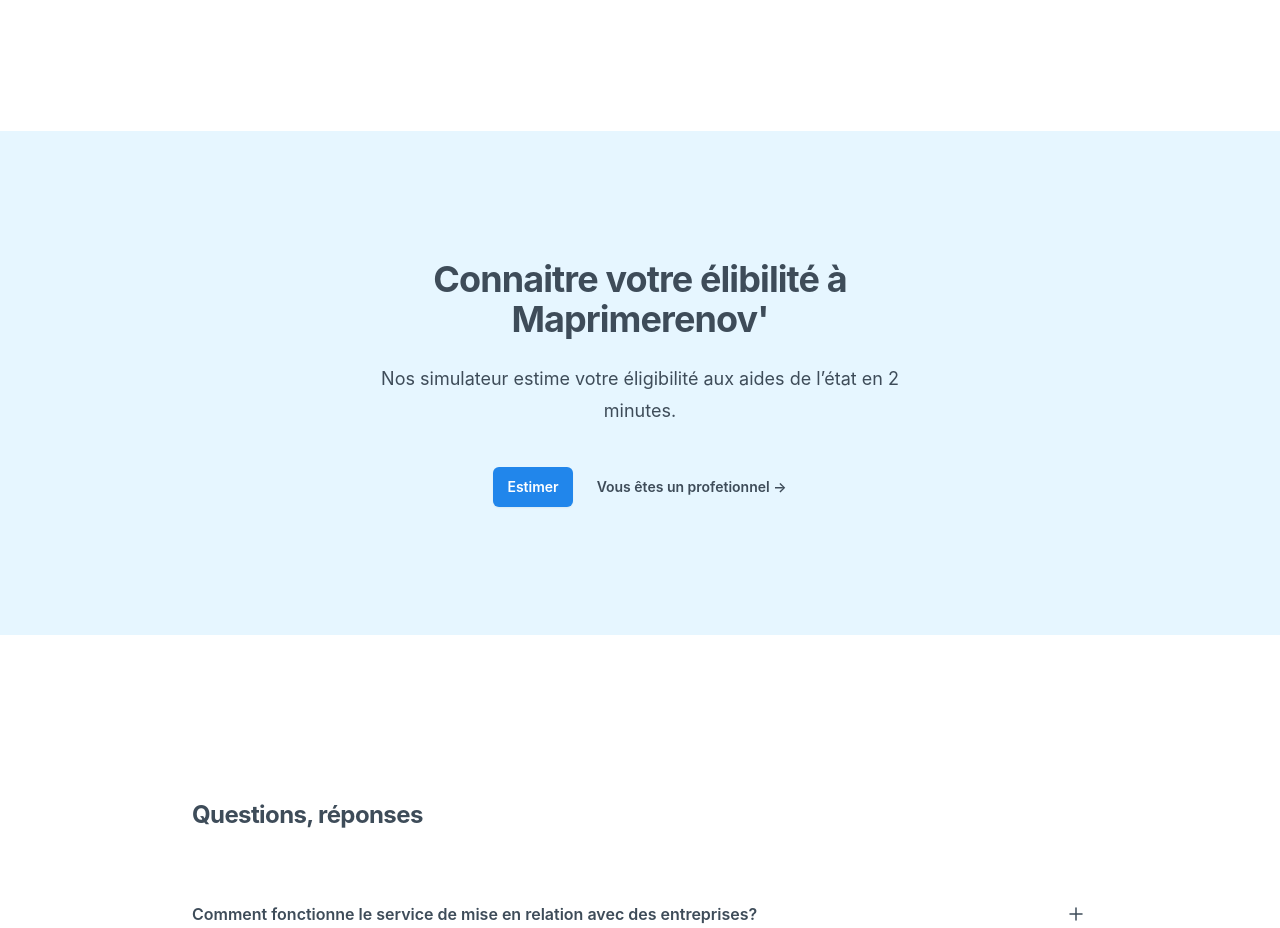
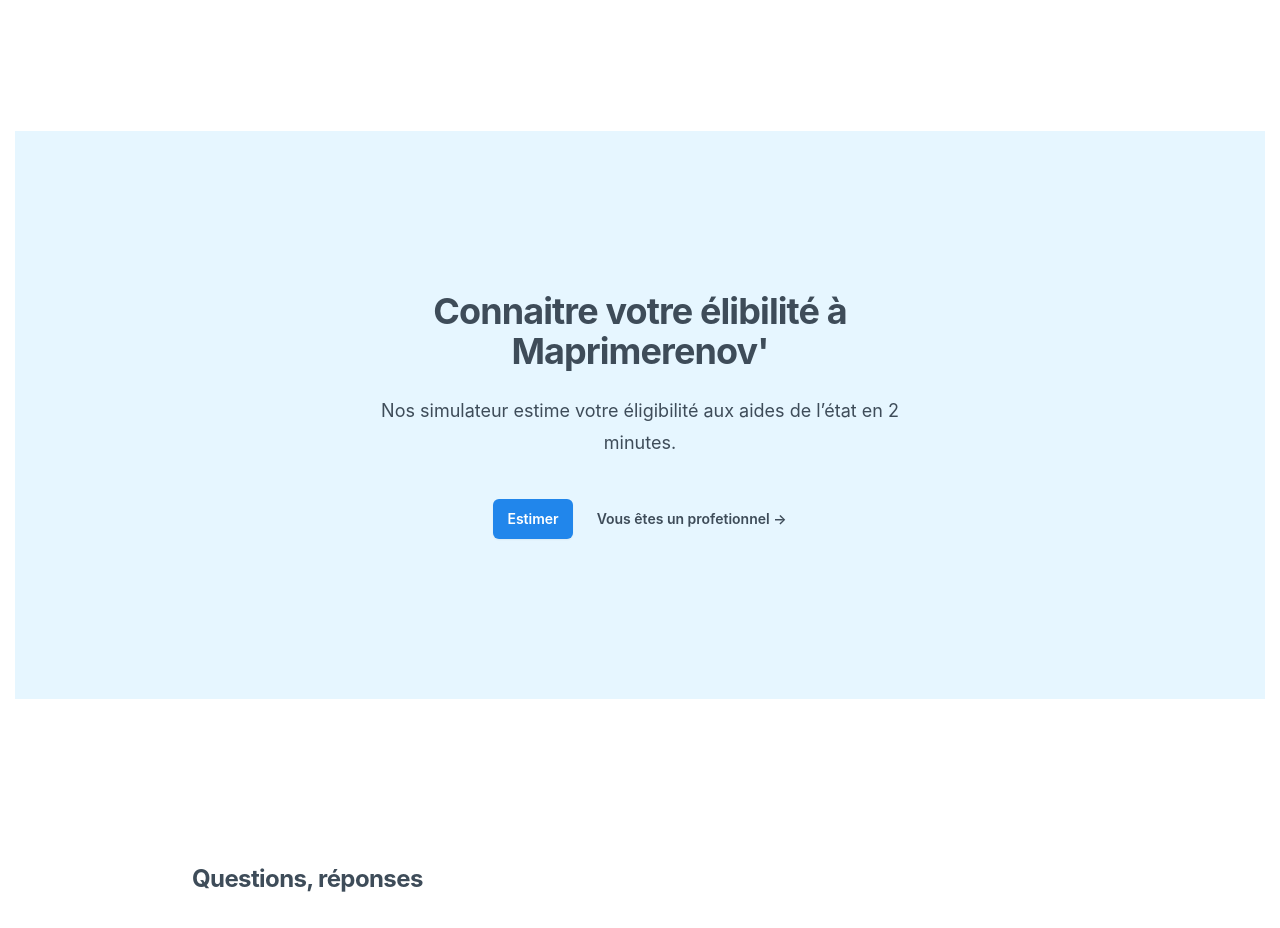
Before and after one commit to magicniclus/maprimerenov2, a Next.js app: page / in a window 1280 px wide. Shown: the part 1386-2314 px from the top of the page. Built offline with nearby package versions, Linux system fonts and the light colour scheme.

Commit message:
Update CTA.js

```diff
--- a/components/CTA/CTA.js
+++ b/components/CTA/CTA.js
@@ -2,7 +2,7 @@
 
 const CTA = () => {
   return (
-    <div className="bg-light">
+    <div className="bg-light w-full max-w-[1250px] px-5 py-10 lg:px-20 lg:py-8 mx-auto">
       <div className="px-6 py-24 sm:px-6 sm:py-32 lg:px-8">
         <div className="mx-auto max-w-2xl text-center">
           <h2 className="text-3xl font-bold tracking-tight text-dark sm:text-4xl">
```
